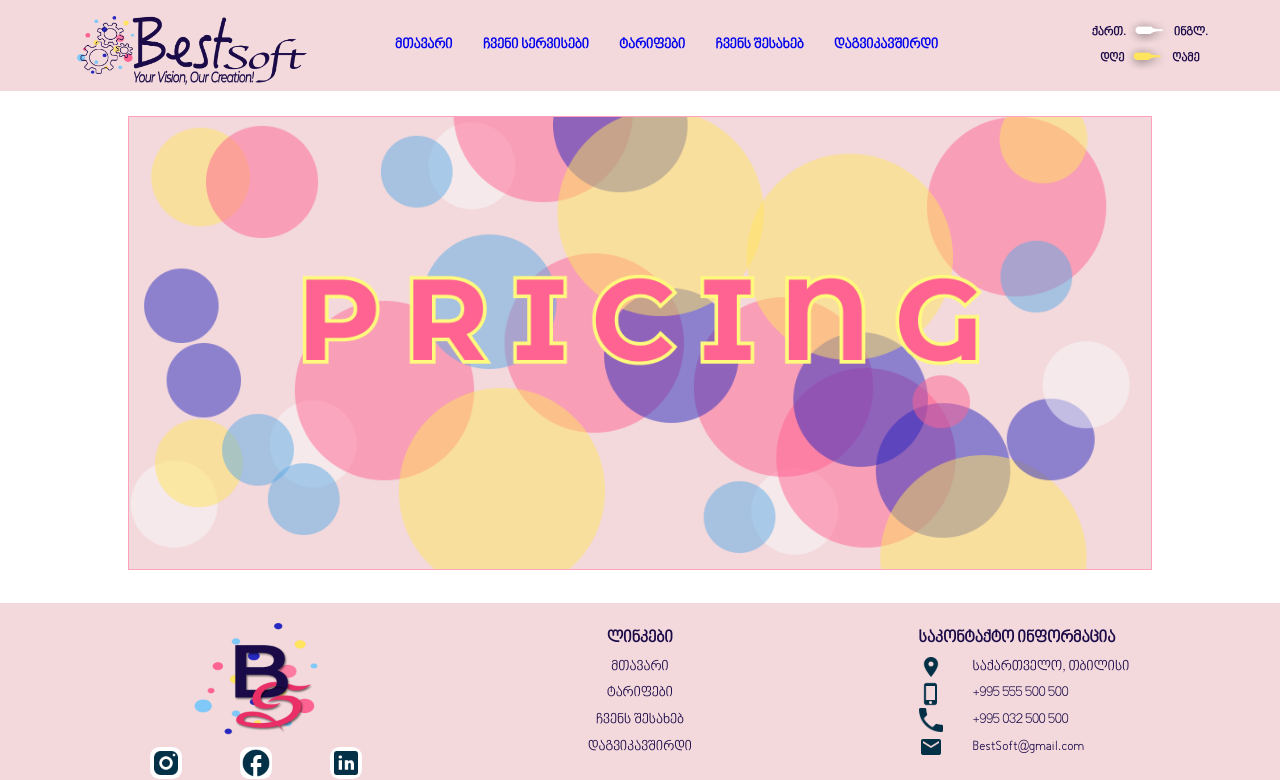
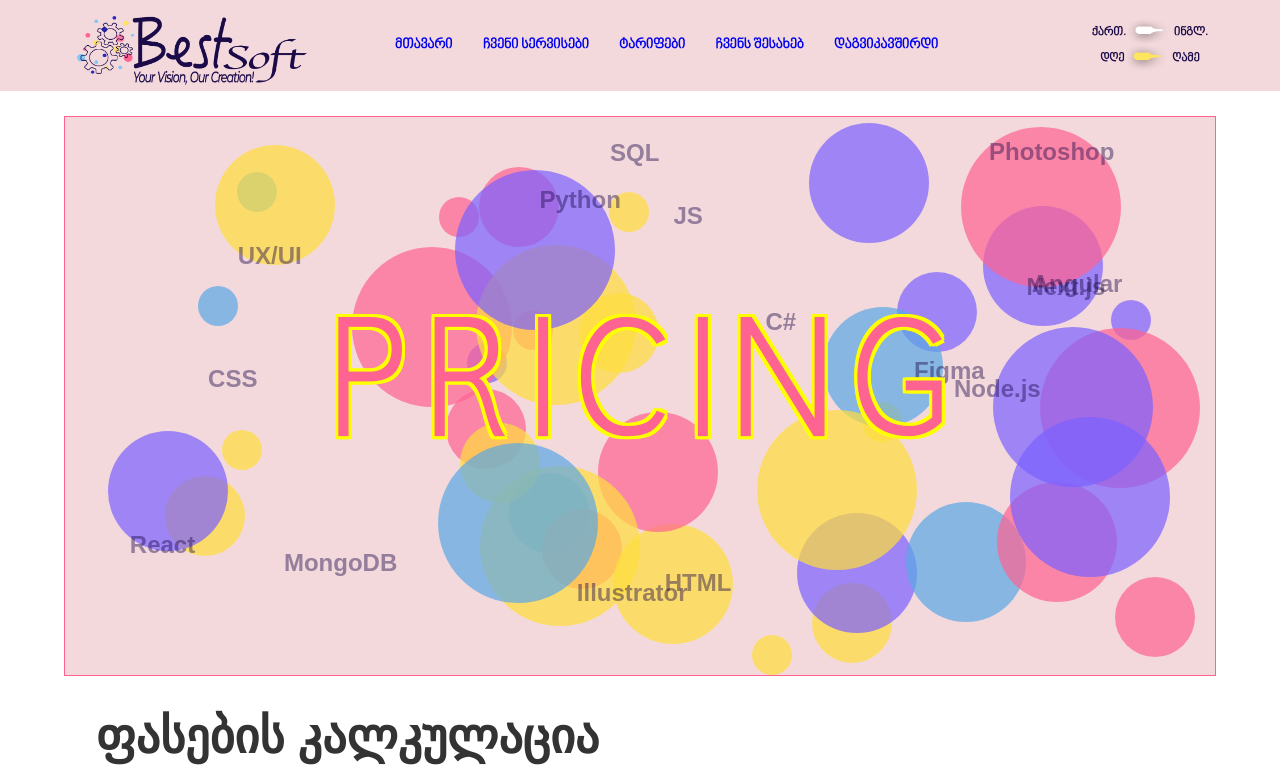
Before and after one commit to teokartvelishvili/BestSoft, a React (Create React App) app: page /prices in a window 1280 px wide. Shown: the top 780 px of the page. Built offline with nearby package versions, Linux system fonts and the light colour scheme; a web font is replaced by a local one.

Commit message:
animationPoster

```diff
--- /dev/null
+++ b/src/Components/CircleSquare/CircleSquare.css
@@ -0,0 +1,54 @@
+.moving-square-with-words {
+    position: relative;
+    width: 90vw;
+    height: 70vh;
+    background-color: rgba(243, 217, 220, 1);
+    overflow: hidden;
+    border: 1px solid  rgba(255, 99, 146, 1);
+  }
+
+  .pricing-container {
+    position: absolute;
+    top: 0;
+    left: 0;
+    width: 100%;
+    height: 100%;
+    display: flex;
+    justify-content: center;
+    align-items: center;
+    background-color: transparent;
+  }
+
+  .pricing-letter {
+    margin: 0 5px;
+    font-size: 180px;
+    color: rgba(255, 99, 146, 1);
+    text-shadow:
+        3px 3px 0 yellow,
+        -3px 3px 0 yellow,
+        3px -3px 0 yellow,
+        -3px -3px 0 yellow,
+        3px 0 0 yellow,
+        -3px 0 0 yellow,
+        0 3px 0 yellow,
+        0 -3px 0 yellow;
+    /* transition: transform 0.2s ease, color 0.2s ease;  */
+    z-index: 2;
+    cursor: pointer;
+}
+
+
+
+  .pricing-letter.hovered {
+    color: rgba(90, 169, 230, 1);
+    /* transform: scale(1.1);  */
+  }
+
+  .moving-circle {
+    transition: transform 0.2s ease-out;
+  }
+
+  .moving-word {
+    transition: transform 0.2s ease-out;
+
+  }
--- /dev/null
+++ b/src/Components/CircleSquare/CircleSquare.jsx
@@ -0,0 +1,201 @@
+import React, { useEffect, useState } from 'react';
+import './CircleSquare.css';
+
+const colors = ['rgba(255, 99, 146, 1)', 'rgba(90, 169, 230, 1)', 'rgba(123, 97, 255, 1)', 'rgba(255, 222, 61, 1)'];
+const words = ['HTML', 'CSS', 'JS', 'React','Angular', 'Next.js', 'Node.js', 'C#', 'Python', 'MongoDB', 'SQL', 'UX/UI', 'Figma', 'Photoshop', 'Illustrator'];
+const getRandomDirection = () => Math.random() * 0.3 - 0.15; // Slower random direction between -0.15 and 0.15
+const sizes = [40, 80, 120, 160]; // Small, Medium, Large, Extra Large
+
+const Circle = ({ circle, handleMouseOver }) => {
+  return (
+    <div
+      className="moving-circle"
+      onMouseOver={(e) => handleMouseOver(e)}
+      style={{
+        backgroundColor: circle.color,
+        opacity: 0.7,
+        width: circle.size,
+        height: circle.size,
+        top: circle.y,
+        left: circle.x,
+        position: 'absolute',
+        borderRadius: '50%',
+        transition: 'transform 0.2s ease-out',
+      }}
+    />
+  );
+};
+
+const Word = ({ word, handleMouseOver }) => {
+  return (
+    <div
+      className="moving-word"
+      onMouseOver={(e) => handleMouseOver(e)}
+      style={{
+        top: word.y,
+        left: word.x,
+        position: 'absolute',
+        fontSize: '24px', // Larger font size
+        fontWeight: 'bold',
+        color: '#1b0a4870', // Darker color for better contrast
+        fontFamily: 'Arial, sans-serif', // Font family
+        transition: 'transform 0.2s ease-out',
+      }}
+    >
+      {word.text}
+    </div>
+  );
+};
+
+const PricingWord = ({ letter, index }) => {
+  const [hovered, setHovered] = useState(false);
+
+  return (
+    <span
+      className={`pricing-letter ${hovered ? 'hovered' : ''}`}
+      onMouseOver={() => setHovered(true)}
+      onMouseOut={() => setHovered(false)}
+      key={index}
+    >
+      {letter}
+    </span>
+  );
+};
+
+const CircleSquare = () => {
+  const [circles, setCircles] = useState([]);
+  const [wordsState, setWordsState] = useState([]);
+
+  useEffect(() => {
+    const initialCircles = [];
+    const initialWords = [];
+    let sizeIndex = 0;
+
+    // Create circles with different sizes
+    for (let i = 0; i < 40; i++) {
+      if (i % 10 === 0 && i !== 0) sizeIndex++; // Every 10 circles, increase the size category
+      initialCircles.push({
+        x: Math.random() * (window.innerWidth * 0.9 - sizes[sizeIndex]),
+        y: Math.random() * (window.innerHeight * 0.7 - sizes[sizeIndex]),
+        dx: getRandomDirection(),
+        dy: getRandomDirection(),
+        color: colors[Math.floor(Math.random() * colors.length)],
+        size: sizes[sizeIndex],
+      });
+    }
+
+    // Create words with random positions
+    for (let i = 0; i < words.length; i++) {
+      initialWords.push({
+        x: Math.random() * (window.innerWidth * 0.9 - 50),
+        y: Math.random() * (window.innerHeight * 0.7 - 20),
+        dx: getRandomDirection(),
+        dy: getRandomDirection(),
+        text: words[i],
+      });
+    }
+
+    setCircles(initialCircles);
+    setWordsState(initialWords);
+  }, []);
+
+  useEffect(() => {
+    const moveCirclesAndWords = () => {
+      // Move circles
+      setCircles((prevCircles) =>
+        prevCircles.map((circle) => {
+          let { x, y, dx, dy, size } = circle;
+
+          // Update position
+          x += dx;
+          y += dy;
+
+          // Reverse direction if it hits the border of the square
+          if (x <= 0 || x + size >= window.innerWidth * 0.9) dx = -dx;
+          if (y <= 0 || y + size >= window.innerHeight * 0.7) dy = -dy;
+
+          return { ...circle, x, y, dx, dy };
+        })
+      );
+
+      // Move words
+      setWordsState((prevWords) =>
+        prevWords.map((word) => {
+          let { x, y, dx, dy } = word;
+
+          // Update position
+          x += dx;
+          y += dy;
+
+          // Reverse direction if it hits the border of the square
+          if (x <= 0 || x + 50 >= window.innerWidth * 0.9) dx = -dx;
+          if (y <= 0 || y + 20 >= window.innerHeight * 0.7) dy = -dy;
+
+          return { ...word, x, y, dx, dy };
+        })
+      );
+
+      requestAnimationFrame(moveCirclesAndWords); // Continue the animation loop
+    };
+
+    requestAnimationFrame(moveCirclesAndWords);
+  }, []);
+
+  const handleMouseOverCircle = (e, index) => {
+    setCircles((prevCircles) => {
+      const newCircles = [...prevCircles];
+      const circleElem = e.target.getBoundingClientRect();
+      const mouseX = e.clientX;
+      const mouseY = e.clientY;
+
+      // Only change movement of the specific circle
+      const dx = mouseX < circleElem.x ? 0.5 : -0.5;
+      const dy = mouseY < circleElem.y ? 0.5 : -0.5;
+      newCircles[index] = { ...newCircles[index], dx, dy };
+      return newCircles;
+    });
+  };
+
+  const handleMouseOverWord = (e, index) => {
+    setWordsState((prevWords) => {
+      const newWords = [...prevWords];
+      const wordElem = e.target.getBoundingClientRect();
+      const mouseX = e.clientX;
+      const mouseY = e.clientY;
+
+      // Only change movement of the specific word
+      const dx = mouseX < wordElem.x ? 0.5 : -0.5;
+      const dy = mouseY < wordElem.y ? 0.5 : -0.5;
+      newWords[index] = { ...newWords[index], dx, dy };
+      return newWords;
+    });
+  };
+
+  return (
+    <div className="moving-square-with-words">
+      {/* Pricing Word */}
+      <div className="pricing-container">
+        {'PRICING'.split('').map((letter, index) => (
+          <PricingWord letter={letter} index={index} key={index} />
+        ))}
+      </div>
+
+      {circles.map((circle, index) => (
+        <Circle
+          key={index}
+          circle={circle}
+          handleMouseOver={(e) => handleMouseOverCircle(e, index)}
+        />
+      ))}
+      {wordsState.map((word, index) => (
+        <Word
+          key={index}
+          word={word}
+          handleMouseOver={(e) => handleMouseOverWord(e, index)}
+        />
+      ))}
+    </div>
+  );
+};
+
+export default CircleSquare;
--- a/src/Pages/Prices/Prices.css
+++ b/src/Pages/Prices/Prices.css
@@ -1,6 +1,7 @@
 .prices {
   display: flex;
   align-items: center;
+  background-color: white;
 }
 
 @media screen and (max-width: 800px) {
--- a/src/Pages/Prices/Prices.jsx
+++ b/src/Pages/Prices/Prices.jsx
@@ -1,13 +1,18 @@
 import headPicture from "./head picture.png";
 import "./Prices.css";
 import CircleEffect from "../../Components/CircleEffect/CircleEffect";
+import CircleSquare from "../../Components/CircleSquare/CircleSquare";
+import CalculationPage from "../Calculator/Calculation";
+
 
 const Prices = () => {
   return (
     <div className="prices">
       <CircleEffect />
       <div className="servSect1 contactSect1 priceSect1">
-        <img alt="contactImage" src={headPicture} className="image" />{" "}
+        {/* <img alt="contactImage" src={headPicture} className="image" />{" "} */}
+        <CircleSquare/>
+        <CalculationPage/>
       </div>
     </div>
   );
```
